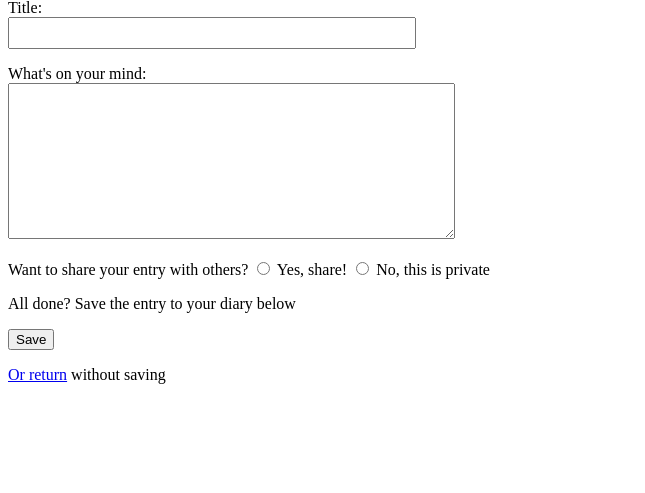
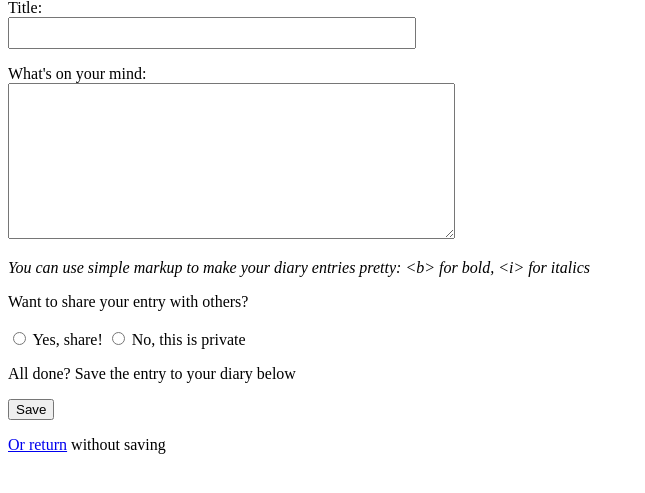
Before and after one commit to karorot/csb-project-1, a Django app: page /new/ in a window 1280 px wide. Shown: the part 237-730 px from the top of the page, without its empty margins (0-645 px from the left). Run offline with Django 5.2, Linux system fonts and the light colour scheme; the visitor is signed in with stand-in values (Sample User, id 1).

Commit message:
Add fix for flaw 2

```diff
--- a/deardiary/templates/deardiary/entry.html
+++ b/deardiary/templates/deardiary/entry.html
@@ -8,7 +8,7 @@
 
 <h3>Title: {{ entry.title }}, {{ entry.pub_date }}</h3>
 
-<p>{{ entry.body }}</p>
+<p>{{ entry.body|safe }}</p>
 
 {% if not entry.public %}
   <p>(This entry is for my eyes only)</p>
--- a/deardiary/templates/deardiary/new.html
+++ b/deardiary/templates/deardiary/new.html
@@ -18,9 +18,10 @@
     <label for="body">What's on your mind:</label><br />
     <textarea id="body" name="body" required rows="10" cols="53" minlength="1" maxlength="1000"></textarea><br />
   </p>
+  <i>You can use simple markup to make your diary entries pretty: &lt;b&gt; for bold, &lt;i&gt; for italics</i>
 
   <p>
-    <label>Want to share your entry with others?</label>
+    <label>Want to share your entry with others?</label><br /><br />
     <input type="radio" id="visibility1" name="public" value="public" />
     <label for="visibility1">Yes, share!</label>
     <input type="radio" id="visibility2" name="public" value="private" />
--- a/deardiary/views.py
+++ b/deardiary/views.py
@@ -4,17 +4,30 @@ from django.contrib.auth.decorators import login_required
 from django.contrib.auth.models import User
 from django.contrib import messages
 
-from random import sample
+import bleach
 
 from .models import Entry
 
+
 def random_entries():
+    '''Picks five random entries from the db that are marked public'''
     public_entries = Entry.objects.filter(public=True).order_by('?')[:5]
     return list(public_entries)
 
 
+# fix for flaw 2: sanitizing user's input for simple html tags
+def sanitize_html(content):
+    '''Sanitizes HTML elements in the input'''
+    if not content:
+        return ""
+    sanitized = bleach.clean(content, tags=['b', 'i', 'br'], strip=True)
+    sanitized = sanitized.replace("\n", "<br />")
+    return sanitized
+
+
 @login_required
 def read_entry(request, entry_id):
+    '''Fetches the requested entry and renders it'''
     try:
         entry = Entry.objects.get(pk=entry_id)
     except Entry.DoesNotExist:
@@ -29,14 +42,16 @@ def read_entry(request, entry_id):
 
 @login_required
 def create_entry(request):
+    '''Renders the page for creating a new diary entry'''
     return render(request, 'deardiary/new.html')
 
 
 @login_required
 def add_entry(request):
+    '''Adds a new entry object to the db based on form contents'''
     writer = User.objects.get(id=request.user.id)
     title = request.POST.get('title')
-    body = request.POST.get('body')
+    body = sanitize_html(request.POST.get('body'))
     public = False
 
     if request.POST.get('public') == 'public':
@@ -50,6 +65,7 @@ def add_entry(request):
 
 
 def index(request):
+    '''Renders the home/index page'''
     context = {}
 
     if request.user.is_authenticated:
```
